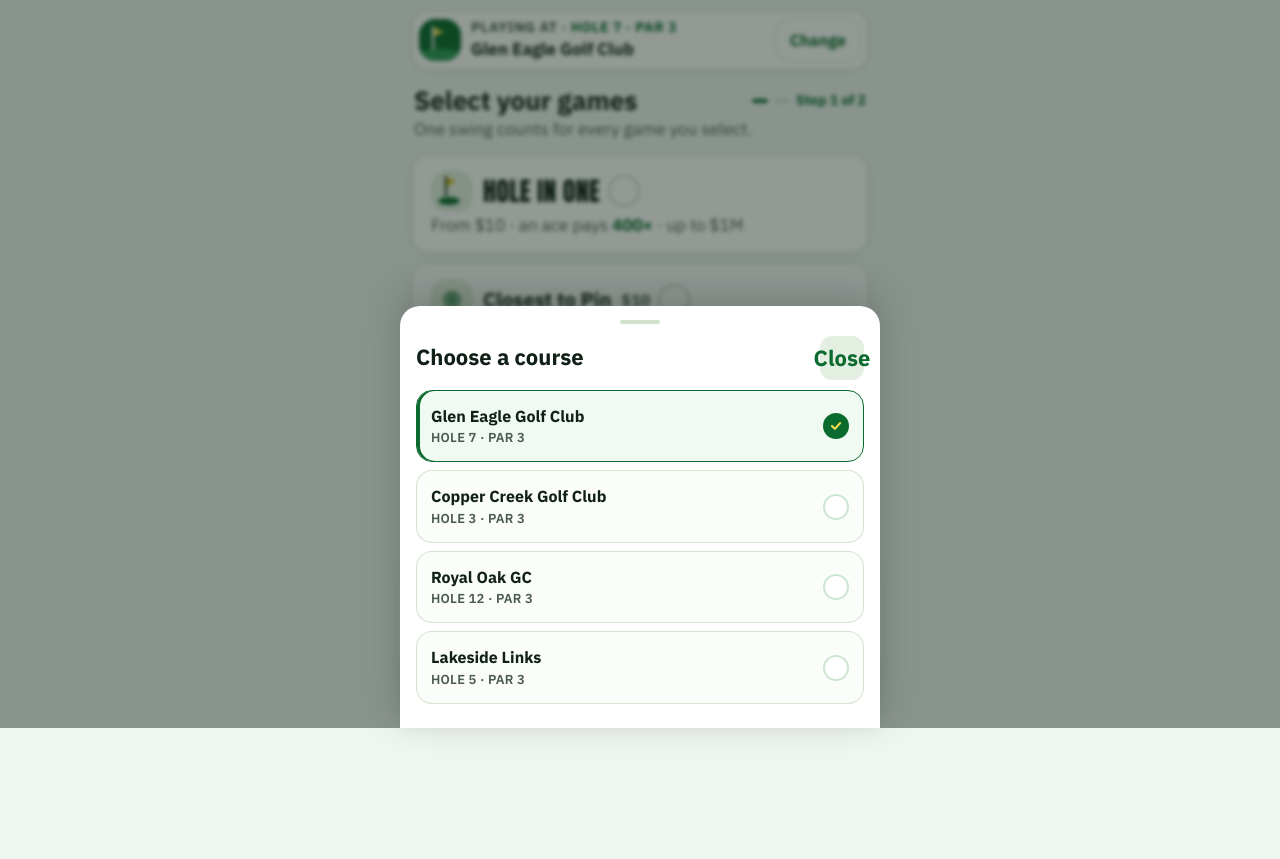
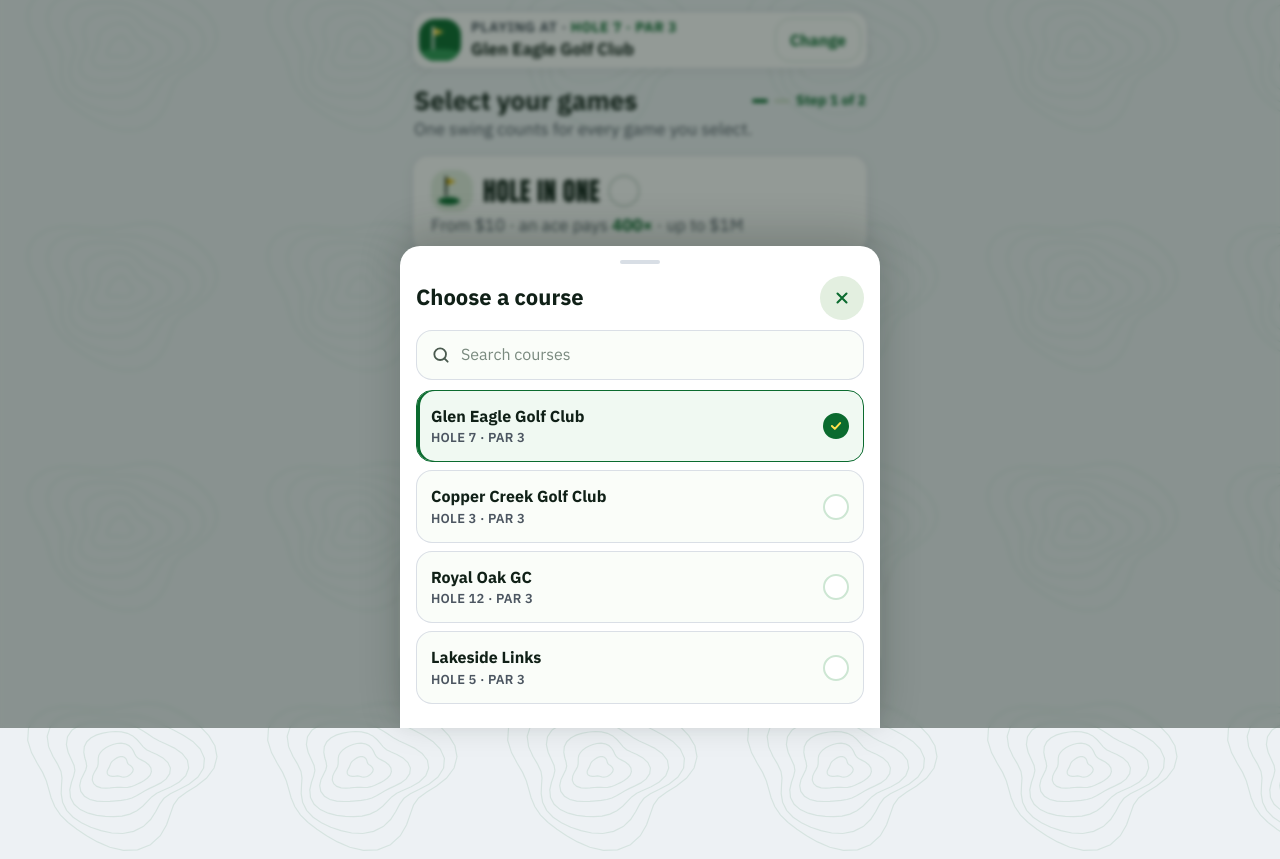
Before and after one commit to NishantPacharne/teeshot-play-flat-v2, a plain HTML site: page Play.html in a window 1280 px wide. Both pictures are taken after a click on the button "Change". Shown: the part 72-931 px from the top of the page. Drawn offline with Linux system fonts and the light colour scheme.

Commit message:
Sync Desktop flat-v2 (Play ~35320, bg-contour)

```diff
--- a/Play.html
+++ b/Play.html
@@ -3,22 +3,22 @@
 <head>
 <meta charset="utf-8">
 <meta name="viewport" content="width=device-width, initial-scale=1, viewport-fit=cover">
-<meta name="theme-color" content="#EFF5F1">
+<meta name="theme-color" content="#EDF1F4">
 <meta name="apple-mobile-web-app-capable" content="yes">
 <title>TeeShot · Play · Soft Fairway flat</title>
 <link rel="preconnect" href="https://fonts.googleapis.com">
 <link rel="preconnect" href="https://fonts.gstatic.com" crossorigin>
 <link rel="stylesheet" href="https://fonts.googleapis.com/css2?family=Anton&family=IBM+Plex+Sans:wght@400;500;600;700&display=swap">
 <style>
-/* TeeShot Play — Soft Fairway flat color · A-mist solid #EFF5F1 · A3-mint-original nav · whole-row select */
+/* TeeShot Play — Soft Fairway flat color · A-mist solid #EDF1F4 · A3-mint-original nav · whole-row select */
 
 :root{
   --green:#0B6B2F; --green-2:#13843F; --green-deep:#0A6129; --logo-green:#006830;
-  --mint:#E3EFE0; --mint-line:#D3E2CF; --mint-ink:#CDE6D3; --mint-soft:#E8F1EB;
+  --mint:#E3EFE0; --mint-line:#D8DEE5; --mint-ink:#CDE6D3; --mint-soft:#E8F1EB;
   --fairway:#F5F8F6; --fairway-2:#EEF4F0; --fairway-3:#F1F6EF;
-  --page:#EFF5F1; --page-2:#EFF5F1;
+  --page:#EDF1F4; --page-2:#EDF1F4;
   --surface:#FFFFFF; --surface-solid:#FFFFFF; --sel-bg:#FAFDF9;
-  --ink:#102017; --muted:#4A5A4F;
+  --ink:#102017; --muted:#4C5661;
   --yellow:#FFE14D; --yellow-ink:#1A1600;
   --r:14px;
   --display:"Anton","Impact","Arial Narrow",sans-serif;
@@ -26,12 +26,12 @@
   color-scheme:light;
 }
 *{box-sizing:border-box}
-html{margin:0;background:#EFF5F1}
+html{margin:0;background:#EDF1F4}
 html,body{margin:0}
 body{
   font-family:var(--body);color:var(--ink);font-size:16px;line-height:1.4;
   -webkit-font-smoothing:antialiased;-webkit-tap-highlight-color:transparent;
-  background:#EFF5F1;
+  background:#EDF1F4;
   min-height:100vh;
 }
 button{font:inherit;color:inherit;cursor:pointer;border:0;background:none;padding:0}
@@ -45,12 +45,12 @@ button:focus-visible,a:focus-visible,input:focus-visible{outline:3px solid var(-
 .top{position:sticky;top:0;z-index:20;background:rgba(255,255,255,.98);backdrop-filter:saturate(1.2) blur(10px);-webkit-backdrop-filter:saturate(1.2) blur(10px);padding-top:env(safe-area-inset-top,0px)}
 .top-row{display:flex;align-items:center;justify-content:space-between;height:58px;padding:0 max(12px,env(safe-area-inset-right,0px)) 0 max(16px,env(safe-area-inset-left,0px))}
 .top-row img{height:26px;width:auto;display:block}
-.hdr-clean .top{border-top:4px solid var(--green);border-bottom:1px solid rgba(211,226,207,.85)}
+.hdr-clean .top{border-top:4px solid var(--green);border-bottom:1px solid rgba(216,222,229,.85)}
 .menu{width:44px;height:44px;border-radius:var(--r);background:var(--mint);color:var(--green);display:flex;align-items:center;justify-content:center}
 
 main{flex:1;display:flex;flex-direction:column;gap:8px;padding:10px max(12px,env(safe-area-inset-right,0px)) 280px max(12px,env(safe-area-inset-left,0px));background:transparent}
 
-.course{display:flex;align-items:center;gap:10px;min-height:52px;padding:6px;border-radius:var(--r);background:var(--surface);border:1.5px solid rgba(211,226,207,.95);box-shadow:0 2px 12px rgba(16,32,23,.06)}
+.course{display:flex;align-items:center;gap:10px;min-height:52px;padding:6px;border-radius:var(--r);background:var(--surface);border:1.5px solid rgba(216,222,229,.95);box-shadow:0 2px 12px rgba(16,32,23,.06)}
 .badge{position:relative;width:38px;height:38px;border-radius:var(--r);background:var(--green);overflow:hidden;flex-shrink:0}
 .badge::before{content:"";position:absolute;left:-6px;right:-6px;bottom:-10px;height:22px;border-radius:50%;background:#2E9A55}
 .badge svg{position:absolute;left:12px;top:6px}
@@ -71,7 +71,7 @@ main{flex:1;display:flex;flex-direction:column;gap:8px;padding:10px max(12px,env
 .card{
   position:relative;display:flex;flex-direction:column;gap:2px;width:100%;
   padding:10px 12px 10px 14px;border-radius:var(--r);
-  background:var(--surface);border:1.5px solid rgba(211,226,207,.95);
+  background:var(--surface);border:1.5px solid rgba(216,222,229,.95);
   text-align:left;box-shadow:0 2px 12px rgba(16,32,23,.05);
   transition:border-color .22s ease,background-color .22s ease,box-shadow .22s ease,transform .15s ease;
   overflow:hidden;
@@ -162,8 +162,8 @@ button.card:active,.hio-head:active{transform:scale(.985)}
 @media (prefers-reduced-motion:reduce){*{animation:none!important;transition:none!important}}
 
 /* Bottom nav — exact from teeshot-play-A3-mint-original.html */
-nav{display:grid;grid-template-columns:repeat(3,minmax(0,1fr));gap:6px;padding:6px max(8px,env(safe-area-inset-right,0px)) calc(12px + env(safe-area-inset-bottom,0px)) max(8px,env(safe-area-inset-left,0px));background:var(--mint)}
-nav a{position:relative;display:flex;align-items:center;justify-content:center;gap:6px;height:46px;border-radius:var(--r);color:#34463A;font-size:15px;font-weight:600;transition:background-color .2s ease,color .2s ease;text-decoration:none}
+nav{display:grid;grid-template-columns:repeat(3,minmax(0,1fr));gap:6px;padding:6px max(8px,env(safe-area-inset-right,0px)) calc(12px + env(safe-area-inset-bottom,0px)) max(8px,env(safe-area-inset-left,0px));background:#E1E7EC}
+nav a{position:relative;display:flex;align-items:center;justify-content:center;gap:6px;height:46px;border-radius:var(--r);color:#36404A;font-size:15px;font-weight:600;transition:background-color .2s ease,color .2s ease;text-decoration:none}
 nav a.cur{background:var(--surface);color:var(--green);font-weight:700;box-shadow:0 2px 8px rgba(11,107,47,.18)}
 nav a.off{opacity:.38;pointer-events:none;cursor:default}
 
@@ -171,12 +171,12 @@ nav a.off{opacity:.38;pointer-events:none;cursor:default}
 /* Course Change sheet — Soft Fairway */
 .sheet-backdrop{position:fixed;inset:0;z-index:50;background:rgba(16,32,23,.45);backdrop-filter:blur(2px);-webkit-backdrop-filter:blur(2px)}
 .sheet{position:fixed;left:0;right:0;bottom:0;z-index:51;max-width:480px;margin:0 auto;background:#fff;border-radius:22px 22px 0 0;box-shadow:0 -12px 40px rgba(16,32,23,.22);padding:8px 16px calc(20px + env(safe-area-inset-bottom,0px));max-height:min(72vh,560px);display:flex;flex-direction:column;animation:sheetUp .28s cubic-bezier(.2,.8,.2,1)}
-.sheet-handle{width:40px;height:4px;border-radius:999px;background:#D3E2CF;margin:6px auto 12px}
+.sheet-handle{width:40px;height:4px;border-radius:999px;background:#D8DEE5;margin:6px auto 12px}
 .sheet-head{display:flex;align-items:center;justify-content:space-between;gap:12px;margin-bottom:10px}
 .sheet-head h2{margin:0;font-size:20px;font-weight:700;color:var(--ink)}
 .sheet-close{height:40px;padding:0 14px;border-radius:12px;background:var(--mint);color:var(--green);font-size:15px;line-height:1;display:flex;align-items:center;justify-content:center;font-weight:700}
 .sheet-list{overflow:auto;display:flex;flex-direction:column;gap:8px;padding-bottom:4px;-webkit-overflow-scrolling:touch}
-.course-opt{display:flex;align-items:center;gap:12px;width:100%;text-align:left;padding:14px 14px;border-radius:16px;border:1.5px solid rgba(211,226,207,.95);background:#FAFDF9;transition:border-color .15s,background .15s,box-shadow .15s}
+.course-opt{display:flex;align-items:center;gap:12px;width:100%;text-align:left;padding:14px 14px;border-radius:16px;border:1.5px solid rgba(216,222,229,.95);background:#FAFDF9;transition:border-color .15s,background .15s,box-shadow .15s}
 .course-opt:active{transform:scale(.985)}
 .course-opt.on{border-color:var(--green);background:#F0F9F2;box-shadow:inset 3px 0 0 var(--green)}
 .course-opt .co-txt{flex:1;min-width:0;display:flex;flex-direction:column;gap:2px}
@@ -184,6 +184,15 @@ nav a.off{opacity:.38;pointer-events:none;cursor:default}
 .course-opt .co-txt small{font-size:13px;font-weight:600;color:var(--muted);letter-spacing:.02em}
 .course-opt .co-chk{width:26px;height:26px;border-radius:50%;border:2px solid #CDE6D3;display:flex;align-items:center;justify-content:center;color:transparent;flex-shrink:0;background:#fff}
 .course-opt.on .co-chk{background:var(--green);border-color:var(--green);color:#FFE14D}
+.sheet-search{display:flex;align-items:center;gap:8px;height:50px;padding:0 14px;margin-bottom:10px;border-radius:var(--r);background:#FAFDF9;border:1.5px solid rgba(216,222,229,.95);transition:border-color .2s}
+.sheet-search:focus-within{border-color:var(--green)}
+.sheet-search input{flex:1;min-width:0;border:0;outline:0;background:transparent;font:inherit;font-size:16px;color:var(--ink)}
+.sheet-search input::placeholder{color:#7A8A7F}
+.sheet-search input::-webkit-search-cancel-button{display:none}
+.sheet-search .clr{width:32px;height:32px;border-radius:50%;background:var(--mint);color:var(--green);display:flex;align-items:center;justify-content:center;flex-shrink:0}
+.sheet-search .clr[hidden]{display:none}
+.sheet-list{min-height:300px;align-content:flex-start}
+.sheet-empty{padding:18px 6px;text-align:center;font-size:15px;color:var(--muted)}
 @keyframes sheetUp{from{transform:translateY(24px);opacity:.6}to{transform:none;opacity:1}}
 
 
@@ -275,7 +284,7 @@ nav a{gap:6px;height:var(--nav-h);font-size:var(--fs-nav);border-radius:var(--r)
 nav a svg{width:20px;height:20px;flex-shrink:0}
 .sheet{padding:8px 16px calc(20px + env(safe-area-inset-bottom,0px));border-radius:20px 20px 0 0}
 .sheet h2{font-size:20px}
-.sheet-close{width:40px;height:40px;font-size:22px}
+.sheet-close{width:40px;height:40px;padding:0;border-radius:50%;font-size:22px}
 
 /* Pro (~393) — mild breathe above base */
 @media (min-width:393px){
@@ -350,9 +359,13 @@ nav a svg{width:20px;height:20px;flex-shrink:0}
   .card{box-shadow:0 3px 14px rgba(16,32,23,.06)}
   .toast{top:calc(64px + env(safe-area-inset-top,0px));padding:12px 16px;font-size:15px}
   .sheet h2{font-size:22px}
-  .sheet-close{width:44px;height:44px}
+  .sheet-close{width:44px;height:44px;padding:0;border-radius:50%}
 }
 
+
+/* Fog + green contours background */
+html,body{background-color:#EDF1F4}
+body{background-image:url(img/bg-contour.svg);background-size:240px 240px;background-repeat:repeat}
 </style>
 </head>
 
@@ -460,8 +473,13 @@ nav a svg{width:20px;height:20px;flex-shrink:0}
     <div class="sheet-handle" aria-hidden="true"></div>
     <div class="sheet-head">
       <h2 id="course-sheet-title">Choose a course</h2>
-      <button type="button" class="sheet-close" id="course-close">Close</button>
+      <button type="button" class="sheet-close" id="course-close" aria-label="Close"><svg width="18" height="18" viewBox="0 0 24 24" fill="none" stroke="currentColor" stroke-width="2.8" stroke-linecap="round" aria-hidden="true"><path d="M6 6l12 12M18 6L6 18"/></svg></button>
     </div>
+    <label class="sheet-search">
+      <svg width="20" height="20" viewBox="0 0 24 24" fill="none" stroke="#4A5A4F" stroke-width="2.2" stroke-linecap="round" aria-hidden="true"><circle cx="11" cy="11" r="7"/><path d="M20 20l-4-4"/></svg>
+      <input id="course-q" type="search" placeholder="Search courses" autocomplete="off" aria-label="Search courses">
+      <button type="button" class="clr" id="course-clr" aria-label="Clear search" hidden><svg width="14" height="14" viewBox="0 0 24 24" fill="none" stroke="currentColor" stroke-width="3" stroke-linecap="round" aria-hidden="true"><path d="M6 6l12 12M18 6L6 18"/></svg></button>
+    </label>
     <div class="sheet-list" id="course-list" role="listbox" aria-labelledby="course-sheet-title"></div>
   </div>
   <div class="toast" id="toast" role="status" hidden></div>
@@ -542,8 +560,12 @@ nav a svg{width:20px;height:20px;flex-shrink:0}
   $('slider').addEventListener('click', function (e) { e.stopPropagation(); });
   function renderCourseList() {
     var list = $('course-list');
+    var q = ($('course-q').value || '').trim().toLowerCase(), shown = 0;
+    $('course-clr').hidden = !q;
     list.innerHTML = '';
     courses.forEach(function (c, i) {
+      if (q && c.n.toLowerCase().indexOf(q) < 0) return;
+      shown++;
       var btn = document.createElement('button');
       btn.type = 'button';
       btn.className = 'course-opt' + (i === s.c ? ' on' : '');
@@ -561,8 +583,10 @@ nav a svg{width:20px;height:20px;flex-shrink:0}
       });
       list.appendChild(btn);
     });
+    if (!shown) list.innerHTML = '<p class="sheet-empty">No courses match “' + q.replace(/[&<>"]/g, '') + '”.</p>';
   }
   function openCourseSheet() {
+    $('course-q').value = '';
     renderCourseList();
     $('course-backdrop').hidden = false;
     $('course-sheet').hidden = false;
@@ -578,6 +602,8 @@ nav a svg{width:20px;height:20px;flex-shrink:0}
   window.__closeSheet = closeCourseSheet;
   $('change').addEventListener('click', function () { openCourseSheet(); });
   $('course-close').addEventListener('click', closeCourseSheet);
+  $('course-q').addEventListener('input', renderCourseList);
+  $('course-clr').addEventListener('click', function () { $('course-q').value = ''; renderCourseList(); $('course-q').focus(); });
   $('course-backdrop').addEventListener('click', closeCourseSheet);
   document.addEventListener('keydown', function (e) {
     if (e.key === 'Escape' && !$('course-sheet').hidden) closeCourseSheet();
```
Also changed, not shown: Leaderboard.html (+27 -23 lines), Result.html (+22 -18 lines), Swings.html (+21 -17 lines), img/bg-contour.svg (added).
